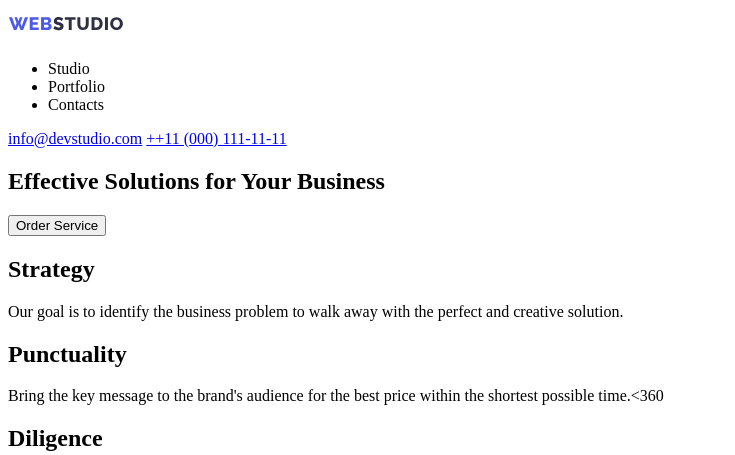
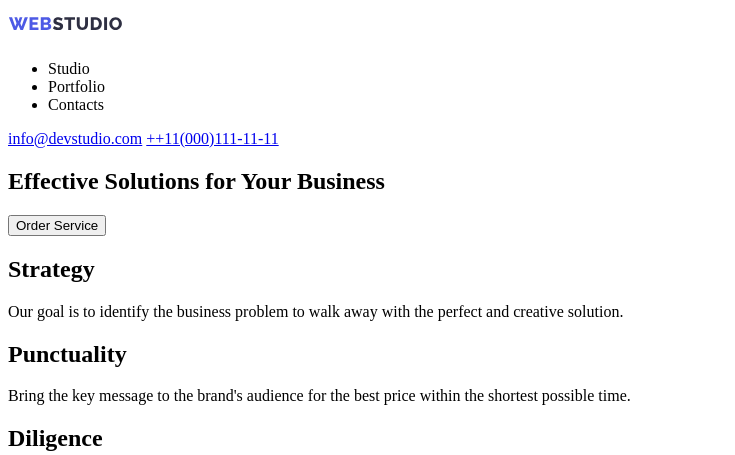
Before and after one commit to Sane4ka-web/goit-markup-hw-01, a plain HTML site: page index.html in a window 1280 px wide. Shown: the top 455 px of the page, 0-735 px from the left. Drawn offline with Linux system fonts and the light colour scheme.

Commit message:
index.html finish

```diff
--- a/index.html
+++ b/index.html
@@ -8,18 +8,15 @@
 </head>
 <body>
     <header>
-        <a href="images/Logo.svg"width="115" height="32"></a>
-        <img src="images/Logo.svg" alt="site logo" >
-        <a href=""></a>
+        <img src="images/logo.svg" alt="logo" width = "115" height="32">
         <ul>
           <li>Studio</li>
           <li>Portfolio</li>
           <li>Contacts</li>
         </ul>
-        <nav>
-            <a href="mail:info@devstudio.com">info@devstudio.com</a>
-            <a href="tel:++11 (000) 111-11-11">++11 (000) 111-11-11</a>
-        </nav>
+            <a href="mailto:info@devstudio.com">info@devstudio.com</a>
+
+            <a href="tel:++11(000)111-11-11">++11(000)111-11-11</a>
     </header>
     <main>
         <section>
@@ -31,9 +28,10 @@
             <h2>Strategy</h2>
             <p>Our goal is to identify the business
                 problem to walk away with the
-                perfect and creative solution. </p>
+                perfect and creative solution.
+            </p>
             <h2>Punctuality</h2>
-            <p>Bring the key message to the brand's audience for the best price within the shortest possible time.<360
+            <p>Bring the key message to the brand's audience for the best price within the shortest possible time.</p>
             <h2>Diligence</h2>
             <p>Research and confirm brands that present the strongest digital growth opportunities and minimize risk.</p>
             <h2>Technologies</h2>
```
